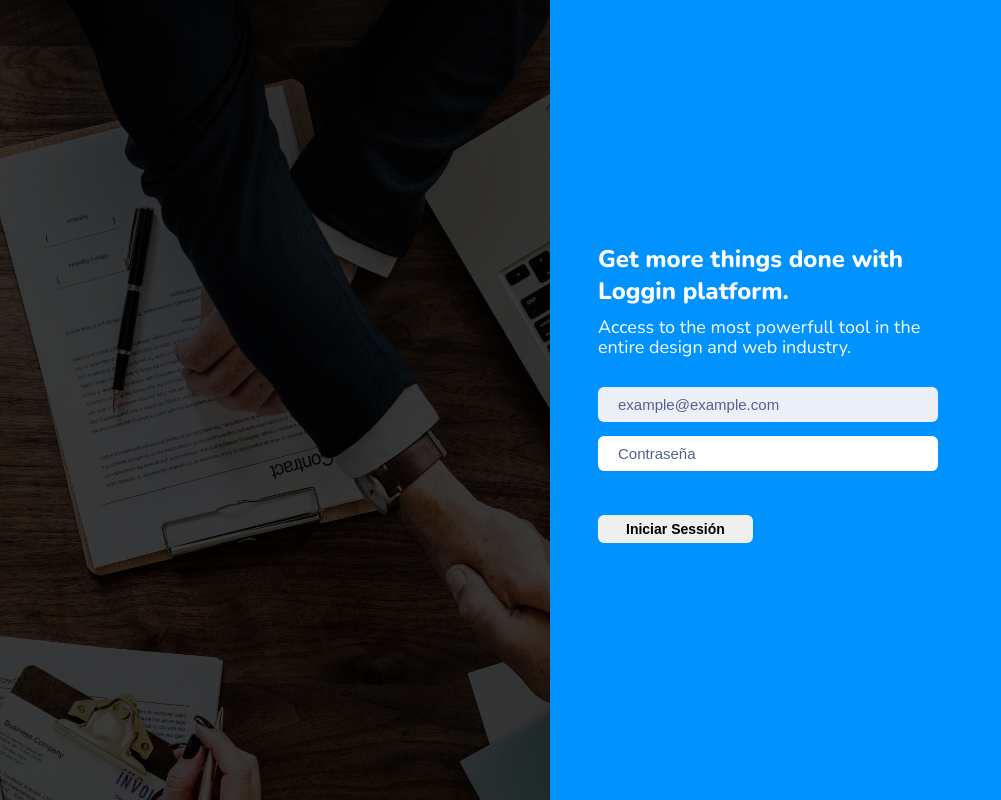
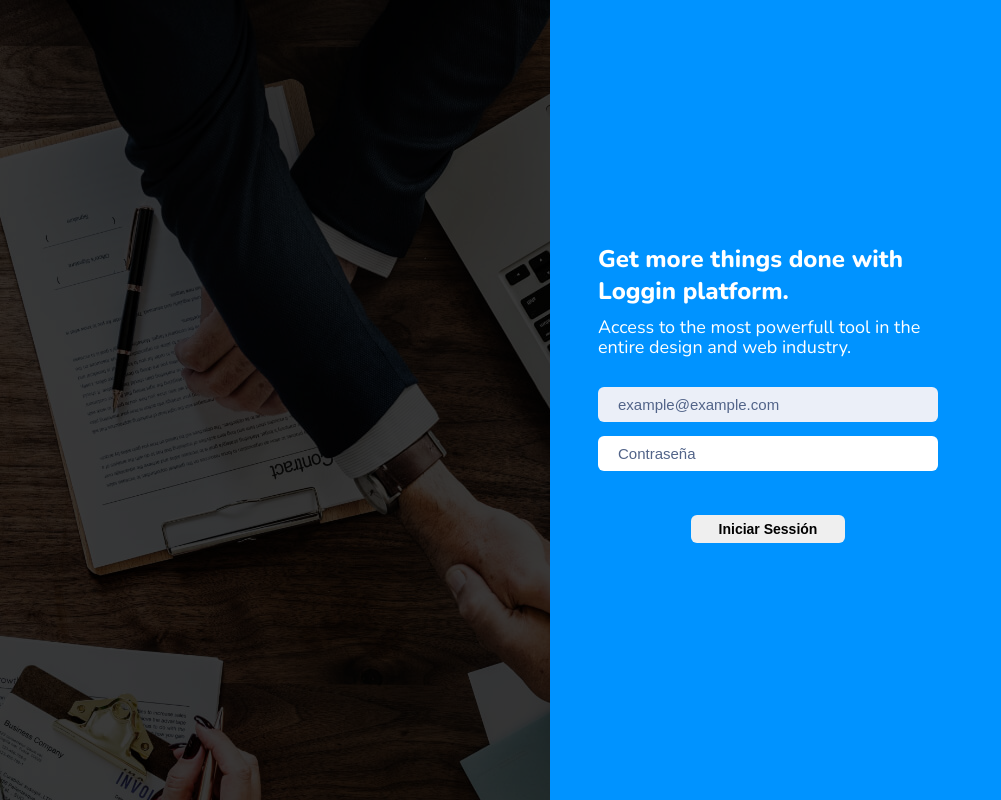
Before and after one commit to eideard-hm/custom-project-ws, a React (Vite) app: page /auth/login in a window 1280 px wide. Shown: the whole page, without its empty margins (0-1001 px from the left). Built offline with nearby package versions, Linux system fonts and the light colour scheme; no server answers.

Commit message:
Navigate to the dashbooard

```diff
--- a/src/auth/pages/login/Login.css
+++ b/src/auth/pages/login/Login.css
@@ -170,17 +170,21 @@
 }
 
 .form-content .form-button {
+  align-items: center;
+  display: flex;
+  justify-content: center;
+  margin-bottom: 25px;
   margin-top: 30px;
-  margin-bottom: 25px;
 }
 
 .form-content .btn {
   border-radius: 6px;
-  padding: 6px 28px;
+  border: 0;
+  cursor: pointer;
   font-size: 14px;
   font-weight: 700;
   margin-right: 10px;
-  border: 0;
+  padding: 6px 28px;
 }
 
 .form-content .btn.btn-light {
--- a/src/auth/pages/login/LoginPage.tsx
+++ b/src/auth/pages/login/LoginPage.tsx
@@ -4,13 +4,14 @@ import { useFormik } from 'formik';
 import toast from 'react-hot-toast';
 import { navigate } from 'wouter/use-location';
 
-import loginImg from '../../../assets/img/login.jpg';
+import { ASSETS_IMAGES } from '../../../assets/img';
 import { AuthContext } from '../../../context';
 import { setSessionStorage } from '../../../services';
 import { USER_ID_KEY } from '../../../utils';
 import { loginUser } from '../../services';
 import type { IFormValues } from '../../types';
 import { schema } from '../../validators';
+
 import './Login.css';
 
 export default function LoginPage() {
@@ -35,7 +36,7 @@ export default function LoginPage() {
         town: userData.town,
       });
       // redirect to the dashboard
-      navigate('/dashboard', { replace: true });
+      navigate('~/dashboard', { replace: false });
     }
   };
 
@@ -55,7 +56,7 @@ export default function LoginPage() {
           <div className='img-holder'>
             <div className='bg'>
               <img
-                src={loginImg}
+                src={ASSETS_IMAGES.login}
                 alt='Imagen del login'
               />
             </div>
--- a/src/auth/routes/AuthRouting.tsx
+++ b/src/auth/routes/AuthRouting.tsx
@@ -11,7 +11,9 @@ function AuthRouting() {
         path='/login'
         component={LoginPage}
       />
-      <Route>{() => <Redirect to='/login' />}</Route>
+      <Route>
+        <Redirect to='/login' />
+      </Route>
     </Switch>
   );
 }
--- a/src/components/nav-link/NavLink.tsx
+++ b/src/components/nav-link/NavLink.tsx
@@ -1,4 +1,5 @@
 import { type ReactNode } from 'react';
+
 import { Link, useRoute } from 'wouter';
 
 interface Props {
--- a/src/routes/AppRouting.tsx
+++ b/src/routes/AppRouting.tsx
@@ -15,7 +15,11 @@ export function AppRouting() {
         <Router base='/dashboard'>
           <DashboardPage />
         </Router>
-        <Route>{() => <Redirect to='/auth' />}</Route>
+        <Router>
+          <Route>
+            <Redirect to='/auth' />
+          </Route>
+        </Router>
       </Switch>
     </Suspense>
   );
```
Also changed, not shown: src/dashboard/routes/DashboardRouting.tsx (+4 -3 lines).
